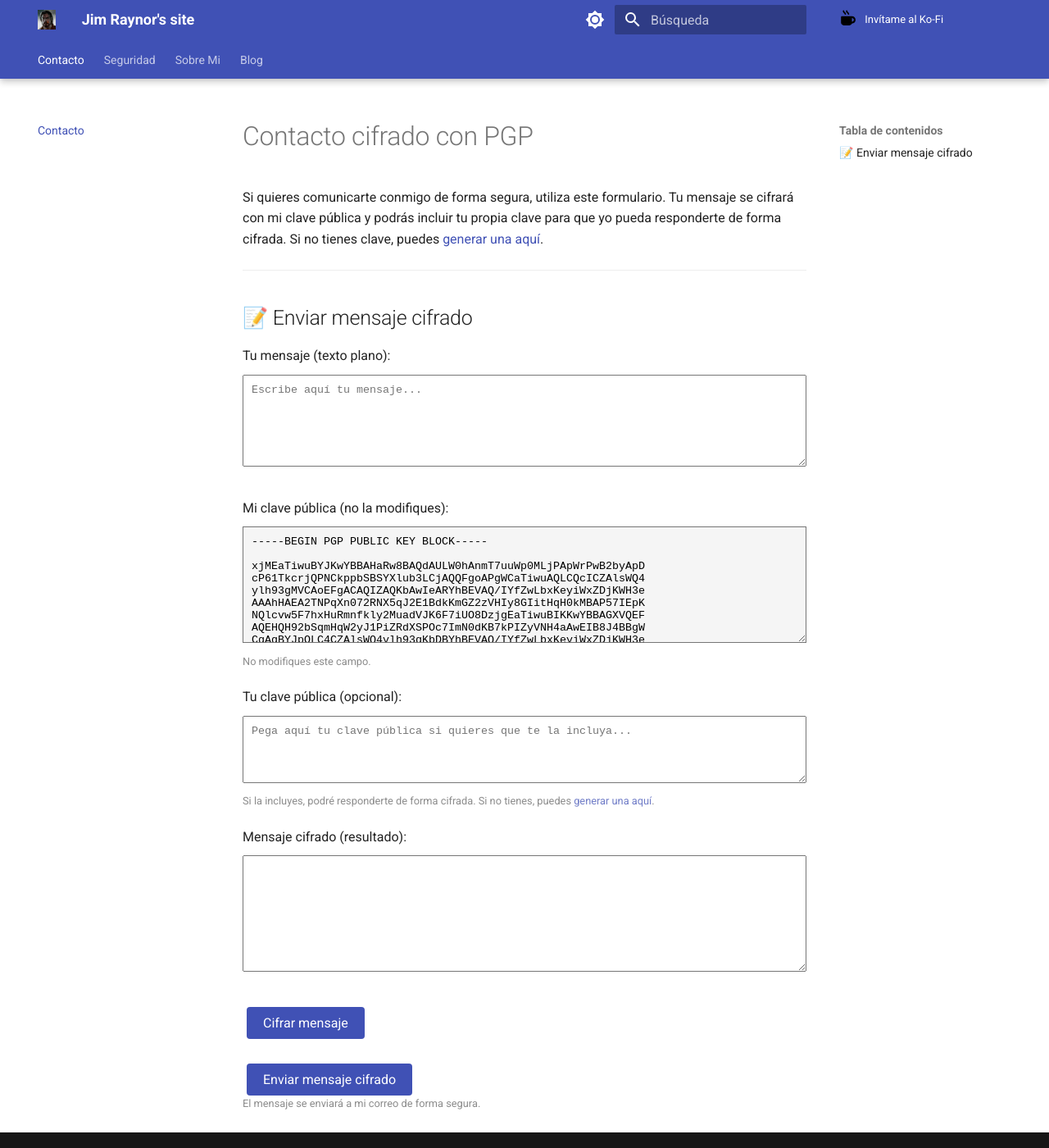
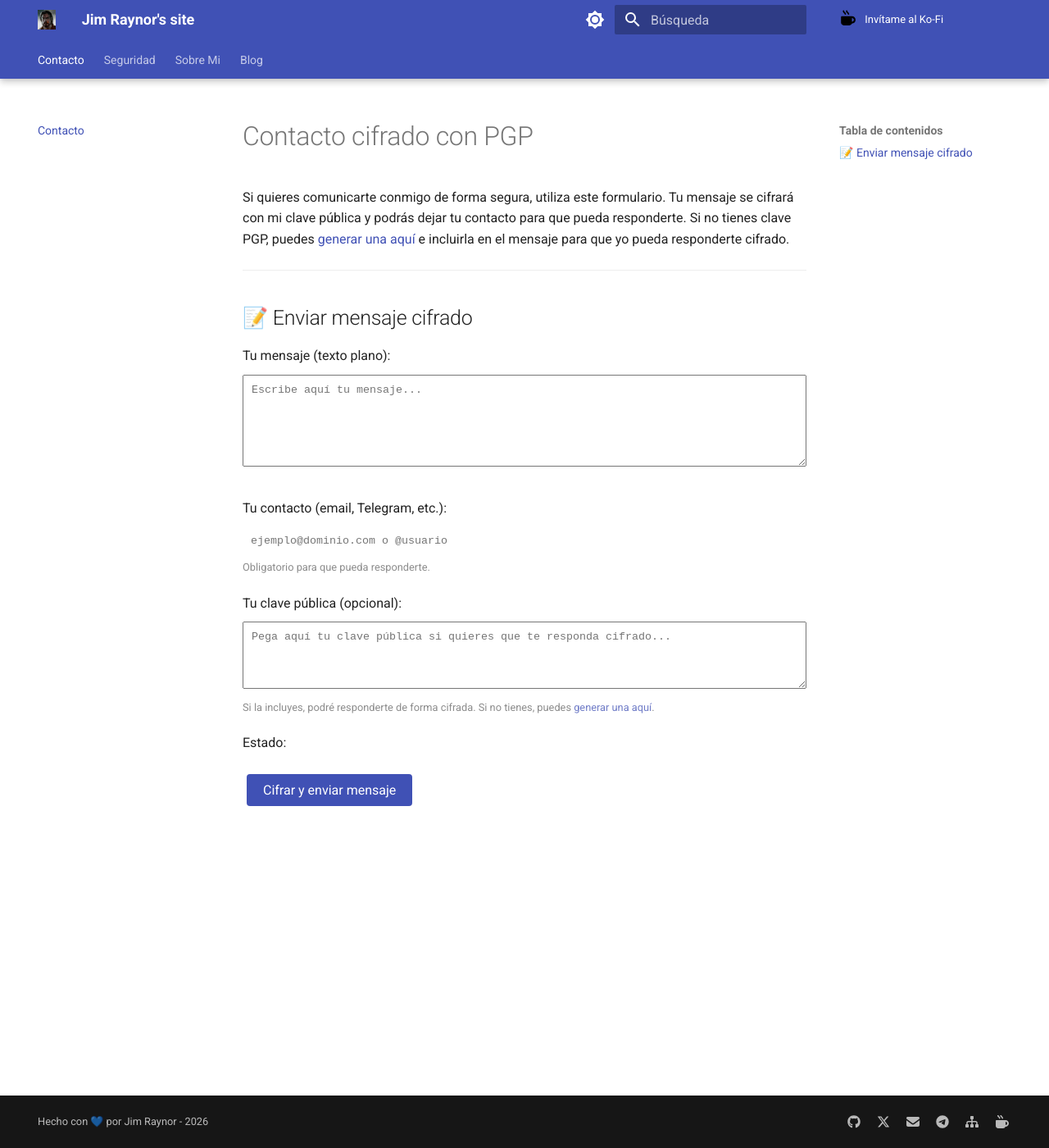
Before and after one commit to jimraynor88/blog, an MkDocs documentation site: the page built from docs/Contacto/contacto.md, in a window 1280 px wide and 1400 px high. Shown: the whole window at 82% size. Built offline with MkDocs 1.6.1 and Material for MkDocs 9.7.7, drawn with Linux system fonts in a browser that asks for light colours; some of the changed lines change nothing that is shown.

Commit message:
Update contacto.md

```diff
--- a/docs/Contacto/contacto.md
+++ b/docs/Contacto/contacto.md
@@ -5,7 +5,7 @@ description: Envíame un mensaje seguro con PGP
 
 # Contacto cifrado con PGP
 
-Si quieres comunicarte conmigo de forma segura, utiliza este formulario. Tu mensaje se cifrará con mi clave pública y podrás incluir tu propia clave para que yo pueda responderte de forma cifrada. Si no tienes clave, puedes [generar una aquí](generar-clave/).
+Si quieres comunicarte conmigo de forma segura, utiliza este formulario. Tu mensaje se cifrará con mi clave pública y podrás dejar tu contacto para que pueda responderte. Si no tienes clave PGP, puedes [generar una aquí](generar-clave/) e incluirla en el mensaje para que yo pueda responderte cifrado.
 
 ---
 
@@ -19,8 +19,30 @@ Si quieres comunicarte conmigo de forma segura, utiliza este formulario. Tu mens
 </div>
 
 <div class="form-group">
-  <label for="recipientPubKey">Mi clave pública (no la modifiques):</label>
-  <textarea id="recipientPubKey" rows="8" readonly style="background-color:#f5f5f5; font-family: monospace;">-----BEGIN PGP PUBLIC KEY BLOCK-----
+  <label for="contact">Tu contacto (email, Telegram, etc.):</label>
+  <input type="text" id="contact" placeholder="ejemplo@dominio.com o @usuario" value="">
+  <small>Obligatorio para que pueda responderte.</small>
+</div>
+
+<div class="form-group">
+  <label for="senderPubKey">Tu clave pública (opcional):</label>
+  <textarea id="senderPubKey" rows="4" placeholder="Pega aquí tu clave pública si quieres que te responda cifrado..."></textarea>
+  <small>Si la incluyes, podré responderte de forma cifrada. Si no tienes, puedes <a href="generar-clave/">generar una aquí</a>.</small>
+</div>
+
+<div class="form-group">
+  <label for="status">Estado:</label>
+  <div id="status" style="margin-top: 0.5rem;"></div>
+</div>
+
+<button id="sendBtn">Cifrar y enviar mensaje</button>
+
+</div>
+
+<script src="https://cdn.jsdelivr.net/npm/openpgp@5.11.0/dist/openpgp.min.js"></script>
+<script>
+// Tu clave pública (oculta)
+const myPublicKeyArmored = `-----BEGIN PGP PUBLIC KEY BLOCK-----
 
 xjMEaTiwuBYJKwYBBAHaRw8BAQdAULW0hAnmT7uuWp0MLjPApWrPwB2byApD
 cP61TkcrjQPNCkppbSBSYXlub3LCjAQQFgoAPgWCaTiwuAQLCQcICZAlsWQ4
@@ -32,36 +54,9 @@ CgAqBYJpOLC4CZAlsWQ4ylh93gKbDBYhBEVAQ/IYfZwLbxKeyiWxZDjKWH3e
 AADTIgEAtl3w5Dv5yUviNqFRe6S4siobVbGw4NbiMaEZ+Xzu1vEBANKaL8ED
 DiaBt6uhKqPZCWkBHanc5yMXA3BSjuGb8vgD
 =4/cH
------END PGP PUBLIC KEY BLOCK-----</textarea>
-  <small>No modifiques este campo.</small>
-</div>
+-----END PGP PUBLIC KEY BLOCK-----`;
 
-<div class="form-group">
-  <label for="senderPubKey">Tu clave pública (opcional):</label>
-  <textarea id="senderPubKey" rows="4" placeholder="Pega aquí tu clave pública si quieres que te la incluya..."></textarea>
-  <small>Si la incluyes, podré responderte de forma cifrada. Si no tienes, puedes <a href="generar-clave/">generar una aquí</a>.</small>
-</div>
-
-<div class="form-group">
-  <label for="encryptedResult">Mensaje cifrado (resultado):</label>
-  <textarea id="encryptedResult" rows="8" readonly></textarea>
-</div>
-
-<button id="encryptBtn">Cifrar mensaje</button>
-
-<div class="form-group" style="margin-top: 1rem;">
-  <button id="sendViaCloudflareBtn">Enviar mensaje cifrado</button>
-  <small>El mensaje se enviará a mi correo de forma segura.</small>
-</div>
-
-</div>
-
-<script src="https://cdn.jsdelivr.net/npm/openpgp@5.11.0/dist/openpgp.min.js"></script>
-<script>
-// Tu clave pública (la misma que está en el textarea)
-const myPublicKeyArmored = document.getElementById('recipientPubKey').value.trim();
-
-// Función para cifrar el mensaje (con opción de incluir clave del remitente)
+// Función para cifrar el mensaje (opcionalmente con clave del remitente)
 async function encryptMessage(publicKeyArmored, plaintext, signKeyArmored = null) {
   const publicKey = await openpgp.readKey({ armoredKey: publicKeyArmored });
   const options = {
@@ -76,56 +71,69 @@ async function encryptMessage(publicKeyArmored, plaintext, signKeyArmored = null
   return encrypted;
 }
 
-// Cifrar al hacer clic
-document.getElementById('encryptBtn').addEventListener('click', async () => {
-  const plaintext = document.getElementById('message').value;
-  if (!plaintext.trim()) {
-    alert('Escribe un mensaje primero.');
+// Elementos DOM
+const messageEl = document.getElementById('message');
+const contactEl = document.getElementById('contact');
+const senderKeyEl = document.getElementById('senderPubKey');
+const statusEl = document.getElementById('status');
+const sendBtn = document.getElementById('sendBtn');
+
+sendBtn.addEventListener('click', async () => {
+  const plaintext = messageEl.value.trim();
+  const contact = contactEl.value.trim();
+  if (!plaintext) {
+    statusEl.innerHTML = '<span style="color: red;">❌ Escribe un mensaje.</span>';
     return;
   }
-  const senderKey = document.getElementById('senderPubKey').value;
-  try {
-    const encrypted = await encryptMessage(myPublicKeyArmored, plaintext, senderKey);
-    document.getElementById('encryptedResult').value = encrypted;
-  } catch (err) {
-    console.error(err);
-    alert('Error al cifrar: ' + err.message);
-  }
-});
-
-// Enviar al Worker de Cloudflare (Mailchannels)
-document.getElementById('sendViaCloudflareBtn').addEventListener('click', async () => {
-  const encryptedMsg = document.getElementById('encryptedResult').value;
-  if (!encryptedMsg.trim()) {
-    alert('Primero cifra el mensaje.');
+  if (!contact) {
+    statusEl.innerHTML = '<span style="color: red;">❌ Indica un contacto (email, Telegram, etc.).</span>';
     return;
   }
 
-  const workerUrl = 'https://mimail.jimraynor.workers.dev';
+  statusEl.innerHTML = '<span>🔐 Cifrando mensaje...</span>';
+  sendBtn.disabled = true;
+
   try {
+    // Construir el texto que se cifrará: incluir el contacto y la clave pública del remitente si se proporciona
+    let fullMessage = `Mensaje de: ${contact}\n\n${plaintext}`;
+    if (senderKeyEl.value.trim()) {
+      fullMessage += `\n\n--- Clave pública del remitente ---\n${senderKeyEl.value.trim()}`;
+    }
+
+    // Cifrar el mensaje con mi clave pública
+    const encrypted = await encryptMessage(myPublicKeyArmored, fullMessage);
+
+    // Enviar al Worker
+    statusEl.innerHTML = '<span>📡 Enviando mensaje cifrado...</span>';
+    const workerUrl = 'https://mimail.jimraynor.workers.dev';
     const response = await fetch(workerUrl, {
       method: 'POST',
       headers: { 'Content-Type': 'application/json' },
-      body: JSON.stringify({ text: encryptedMsg })
+      body: JSON.stringify({ text: encrypted })
     });
+
     if (response.ok) {
-      alert('Mensaje enviado correctamente. Recibiré tu mensaje cifrado por correo.');
-      // Opcional: limpiar el formulario
-      document.getElementById('message').value = '';
-      document.getElementById('senderPubKey').value = '';
-      document.getElementById('encryptedResult').value = '';
+      statusEl.innerHTML = '<span style="color: green;">✅ Mensaje enviado correctamente. Recibiré tu mensaje cifrado.</span>';
+      // Limpiar campos
+      messageEl.value = '';
+      contactEl.value = '';
+      senderKeyEl.value = '';
     } else {
-      alert('Error al enviar. Inténtalo de nuevo más tarde.');
+      const errorText = await response.text();
+      console.error('Worker error:', errorText);
+      statusEl.innerHTML = `<span style="color: red;">❌ Error al enviar: ${errorText}</span>`;
     }
   } catch (err) {
     console.error(err);
-    alert('Error de red: ' + err.message);
+    statusEl.innerHTML = `<span style="color: red;">❌ Error de red o cifrado: ${err.message}</span>`;
+  } finally {
+    sendBtn.disabled = false;
   }
 });
 </script>
 
 <style>
-.pgp-contact textarea {
+.pgp-contact textarea, .pgp-contact input {
   width: 100%;
   box-sizing: border-box;
   margin: 0.5rem 0;
```
